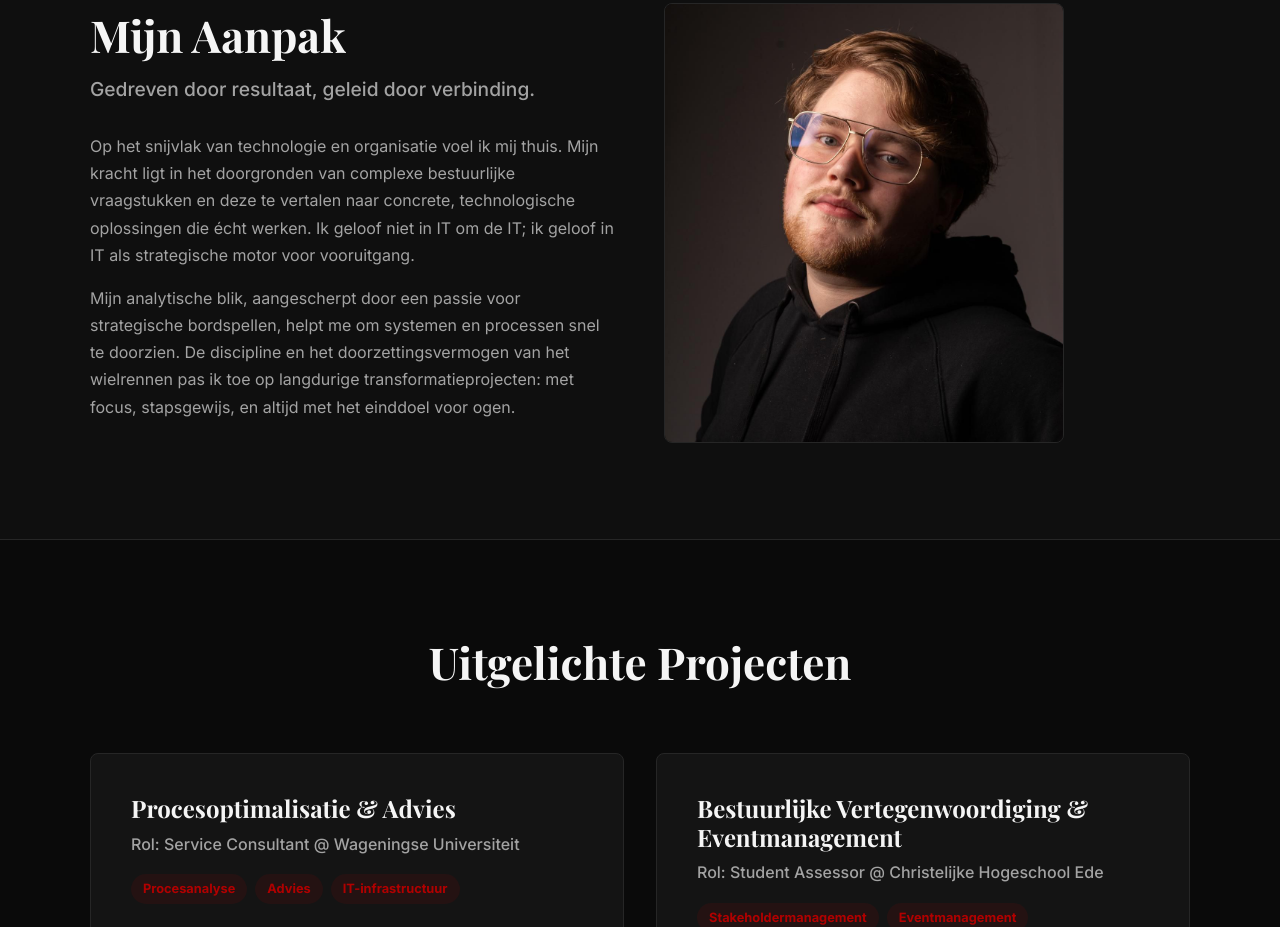
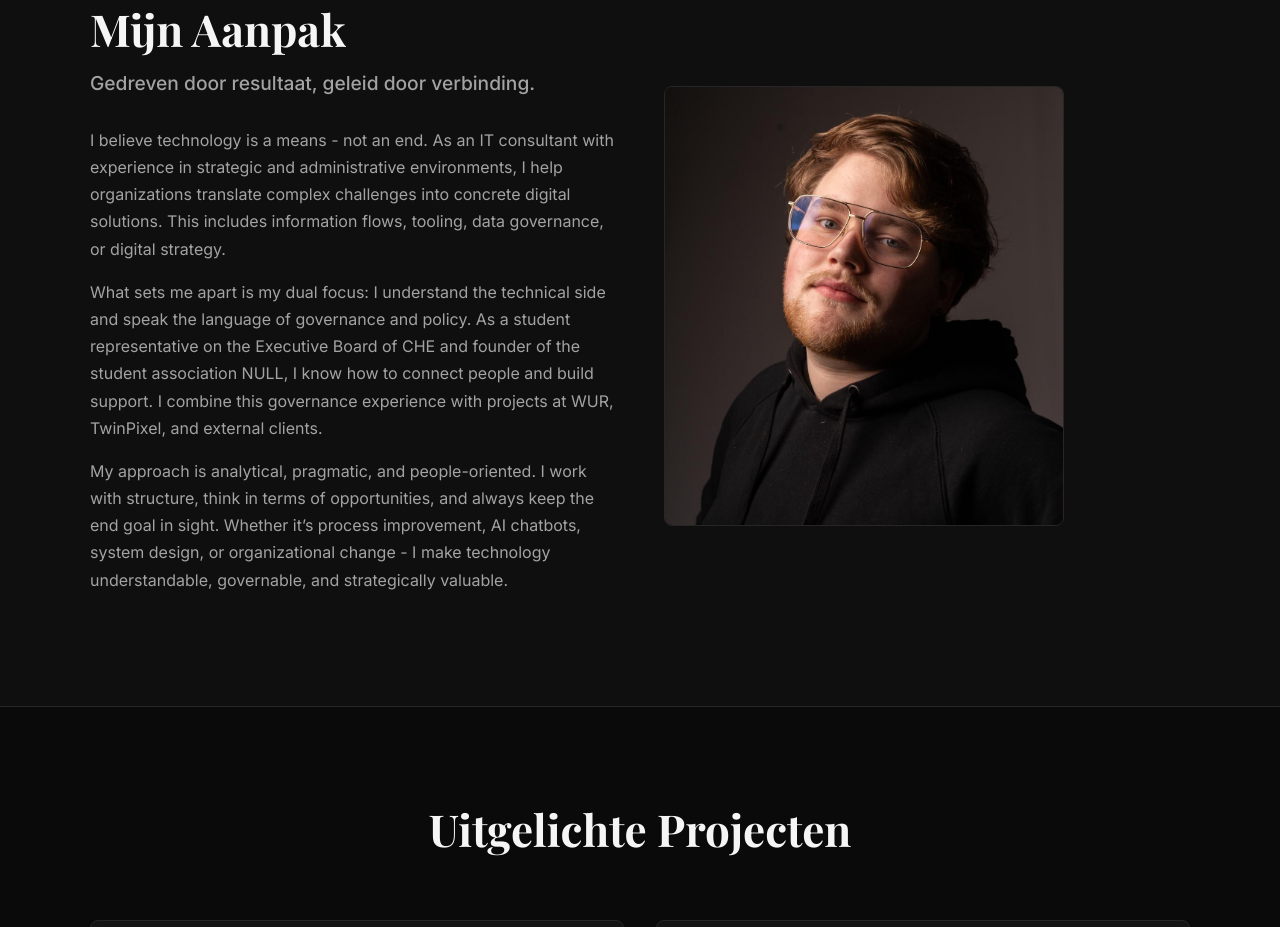
Before and after one commit to Twinpixel-nl/TwanMeurs-Website, a plain HTML site: page Index.html in a window 1280 px wide. Shown: the part 893-1820 px from the top of the page. Drawn offline with nearby package versions, Linux system fonts and the light colour scheme.

Commit message:
over mij

```diff
--- a/Index.html
+++ b/Index.html
@@ -3,11 +3,11 @@
 <head>
     <meta charset="UTF-8">
     <meta name="viewport" content="width=device-width, initial-scale=1.0">
-    <title data-lang-key="metaTitle">Twan Meurs – Bruggenbouwer tussen IT & Bestuur</title>
+    <title data-lang-key="metaTitle">Twan Meurs - Bruggenbouwer tussen IT & Bestuur</title>
     <meta name="description" data-lang-key="metaDescription" content="Twan Meurs vertaalt complexe technologie naar strategische bestuursbeslissingen. Bekijk mijn projecten en ontdek hoe ik IT-potentieel verbind met bestuurlijke realiteit.">
     <meta name="author" content="Twan Meurs">
     <link rel="canonical" href="https://www.twanmeurs.nl/">
-    <meta property="og:title" data-lang-key="metaTitle" content="Twan Meurs – Bruggenbouwer tussen IT & Bestuur">
+    <meta property="og:title" data-lang-key="metaTitle" content="Twan Meurs - Bruggenbouwer tussen IT & Bestuur">
     <meta property="og:description" data-lang-key="ogDescription" content="Ik help bestuurlijke organisaties en toonaangevende bedrijven vooruit door technologie te verbinden met strategie.">
     <meta property="og:image" content="https://www.jouwwebsite.nl/og-image.jpg">
     <meta property="og:url" content="https://www.twanmeurs.nl/">
@@ -66,13 +66,16 @@
             <div class="container grid-2-col">
                 <div class="about__text reveal">
                     <h2 class="section-title" data-lang-key="aboutTitle">Mijn Aanpak</h2>
-                    <h3 class="section-subtitle" data-lang-key="aboutSubtitle">Gedreven door resultaat, geleid door verbinding.</h3>
+                    <h3 class="section-subtitle" data-lang-key="aboutSubtitle">Technologisch scherp, bestuurlijk onderlegd.</h3>
                     <p data-lang-key="aboutP1">
-                        Op het snijvlak van technologie en organisatie voel ik mij thuis. Mijn kracht ligt in het doorgronden van complexe bestuurlijke vraagstukken en deze te vertalen naar concrete, technologische oplossingen die écht werken. Ik geloof niet in IT om de IT; ik geloof in IT als strategische motor voor vooruitgang.
-                    </p>
+Ik geloof in technologie als middel - niet als doel. Als IT-consultant met ervaring binnen strategische en bestuurlijke omgevingen help ik organisaties complexe vraagstukken te vertalen naar concrete digitale oplossingen. Dat kan gaan over informatiestromen, tooling, data governance of digitale strategie.
+ </p>
                     <p data-lang-key="aboutP2">
-                        Mijn analytische blik, aangescherpt door een passie voor strategische bordspellen, helpt me om systemen en processen snel te doorzien. De discipline en het doorzettingsvermogen van het wielrennen pas ik toe op langdurige transformatieprojecten: met focus, stapsgewijs, en altijd met het einddoel voor ogen.
-                    </p>
+Wat mij uniek maakt, is mijn dubbelfocus: ik begrijp de techniek én ik spreek de taal van bestuur en beleid. Als studentassessor bij het College van Bestuur van de CHE en oprichter van studievereniging NULL weet ik hoe je mensen verbindt en draagvlak creëert. Die bestuurlijke ervaring combineer ik met projecten bij onder meer WUR, TwinPixel en externe opdrachtgevers.
+ </p>
+ <p data-lang-key="aboutP3">
+    Mijn aanpak is analytisch, pragmatisch en mensgericht. Ik werk vanuit structuur, denk in mogelijkheden, en houd altijd oog voor het einddoel. Of het nu gaat om procesverbetering, AI-chatbots, systeemontwerp of verandervraagstukken - ik maak technologie begrijpelijk, bestuurbaar én strategisch waardevol.
+ </p>
                 </div>
 <!-- NIEUWE, CORRECTE CODE -->
 <div class="about__image-container reveal reveal--delay-1">
--- a/app.js
+++ b/app.js
@@ -30,8 +30,9 @@
             // Over Mij
             aboutTitle: "Mijn Aanpak",
             aboutSubtitle: "Gedreven door resultaat, geleid door verbinding.",
-            aboutP1: "Op het snijvlak van technologie en organisatie voel ik mij thuis. Mijn kracht ligt in het doorgronden van complexe bestuurlijke vraagstukken en deze te vertalen naar concrete, technologische oplossingen die écht werken. Ik geloof niet in IT om de IT; ik geloof in IT als strategische motor voor vooruitgang.",
-            aboutP2: "Mijn analytische blik, aangescherpt door een passie voor strategische bordspellen, helpt me om systemen en processen snel te doorzien. De discipline en het doorzettingsvermogen van het wielrennen pas ik toe op langdurige transformatieprojecten: met focus, stapsgewijs, en altijd met het einddoel voor ogen.",
+            aboutP1: "I believe technology is a means - not an end. As an IT consultant with experience in strategic and administrative environments, I help organizations translate complex challenges into concrete digital solutions. This includes information flows, tooling, data governance, or digital strategy.",
+            aboutP2: "What sets me apart is my dual focus: I understand the technical side and speak the language of governance and policy. As a student representative on the Executive Board of CHE and founder of the student association NULL, I know how to connect people and build support. I combine this governance experience with projects at WUR, TwinPixel, and external clients.",
+            aboutP3: "My approach is analytical, pragmatic, and people-oriented. I work with structure, think in terms of opportunities, and always keep the end goal in sight. Whether it’s process improvement, AI chatbots, system design, or organizational change - I make technology understandable, governable, and strategically valuable.",
             aboutImageAlt: "Professioneel portret van Twan Meurs",
 
             // Projecten
@@ -80,7 +81,7 @@
         en: {
             // Meta & Navigation
             metaTitle: "Twan Meurs – Building Bridges between IT & Governance",
-            metaDescription: "Twan Meurs translates complex technology into strategic governance decisions. View my projects and discover how I connect IT potential with administrative reality.",
+            metaDescription: "Twan Meurs translates complex technology into strategic governance decisions. View my projects and discover how I connect IT potential with strategic governance.",
             ogDescription: "I help governmental organizations and leading companies move forward by connecting technology with strategy.",
             navAbout: "About Me",
             navProjects: "Projects",
@@ -89,7 +90,7 @@
             navContact: "Contact",
 
             // Hero
-            heroTitle: `Building bridges between IT potential <span class="text-accent">and administrative reality.</span>`,
+            heroTitle: `Building bridges between IT potential <span class="text-accent">and strategic governance.</span>`,
             heroSubtitle: "I translate complex technology into clear, strategic decisions that help organizations advance.",
             heroBtn: "View my projects",
 
```
